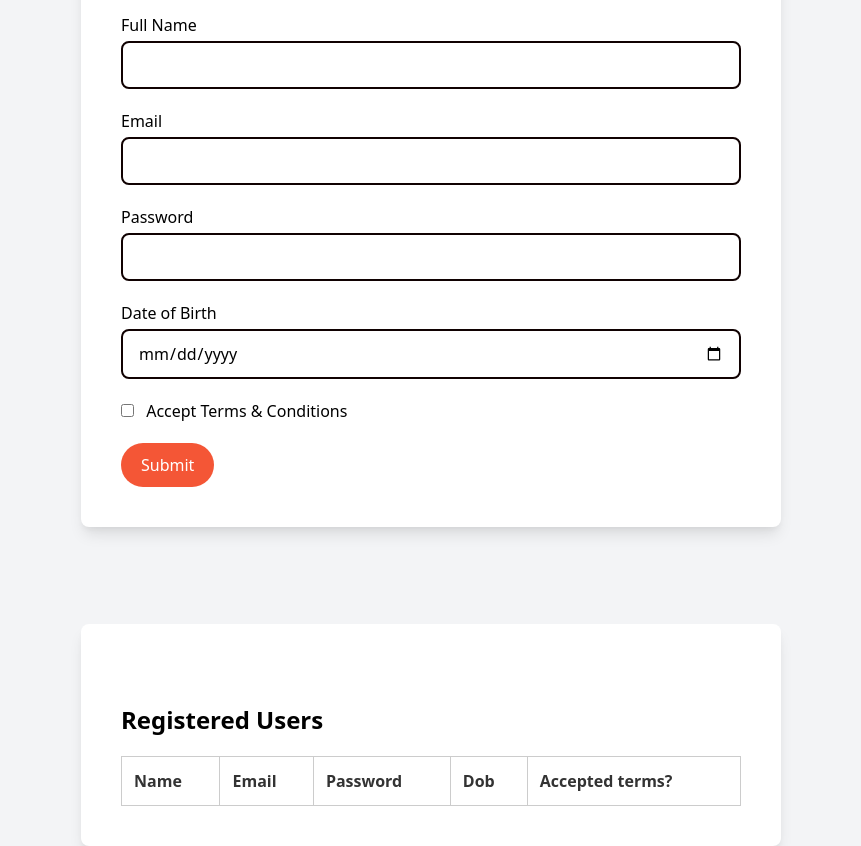
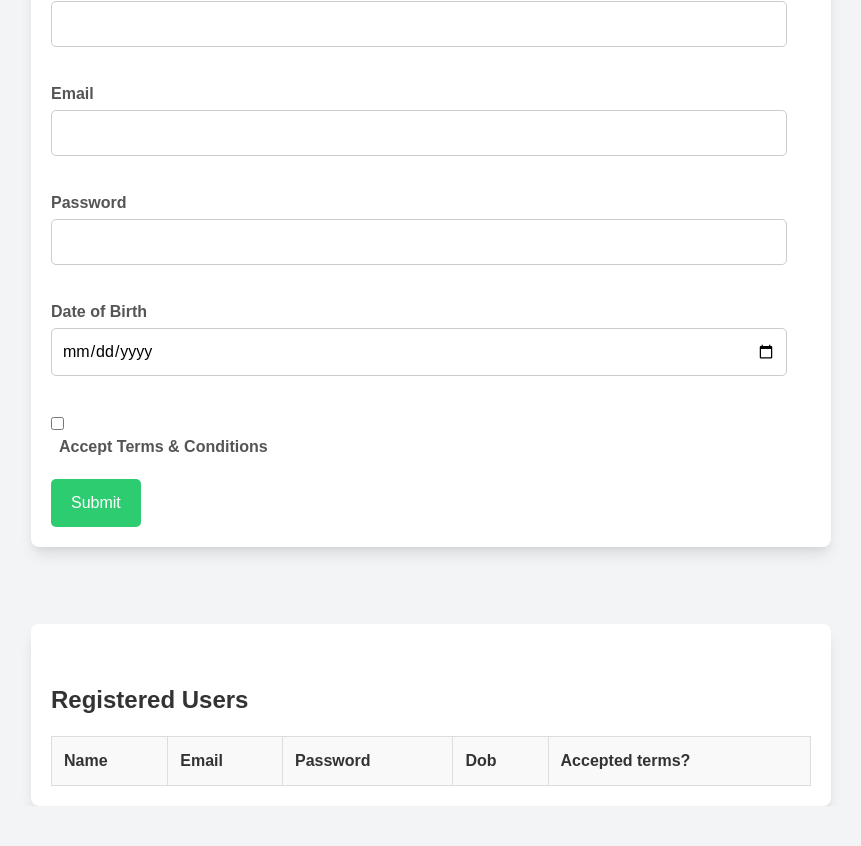
Before and after one commit to sanjanasrinivas01/wd101, a plain HTML site: page index.html in a window 1280 px wide. Shown: the part 176-1022 px from the top of the page, without its empty margins (209-1070 px from the left). After the commit the page ends 982 px from the top, so only its background shows below. Drawn offline with nearby package versions, Linux system fonts and the light colour scheme.

Commit message:
Add files via upload

```diff
--- a/index.html
+++ b/index.html
@@ -7,46 +7,98 @@
   <link href="https://cdn.jsdelivr.net/npm/tailwindcss@2.2.16/dist/tailwind.min.css" rel="stylesheet">
 
   <style>
-    .container {
-      width: 700px;
-      margin: 0 auto;
+    /* General Styles */
+body {
+  font-family: Arial, sans-serif;
+  background-color: #f3f4f6;
+  margin: 0;
+  padding: 0;
 }
 
+.container {
+  max-width: 800px;
+  margin: 0 auto;
+  padding: 20px;
+}
+
+/* Form Styles */
 .input-field {
-      display: block;
-      width: 100%;
-      padding: 10px 15px;
-      border: 2px solid #100101;
-      border-radius: 8px;
-      margine-bottom:15px
+  width: calc(100% - 24px);
+  padding: 10px;
+  margin-bottom: 15px;
+  border: 1px solid #ccc;
+  border-radius: 5px;
+  transition: border-color 0.3s ease;
+}
+
+.input-field:focus {
+  outline: none;
+  border-color: #3498db;
 }
 
 .submit-button {
-      background-color:#f45636;
+  background-color: #2ecc71;
   color: white;
-      padding: 10px 20px;
-      border-radius: 50px;
+  padding: 12px 20px;
   border: none;
+  border-radius: 5px;
   cursor: pointer;
-      transition: background-color 0.2s ease-in-out;
+  transition: background-color 0.3s ease;
 }
 
 .submit-button:hover {
-      background-color: #e7803c;
+  background-color: #27ae60;
 }
 
+/* Table Styles */
 .table {
   width: 100%;
   border-collapse: collapse;
-      margin-top : 20px;
+  margin-top: 20px;
 }
 
-    .table th, td {
+.table th,
+.table td {
   padding: 12px;
-      border: 1px solid #ccc;
+  border: 1px solid #ddd;
   text-align: left;
+}
+
+.table th {
+  background-color: #f9f9f9;
+  font-weight: bold;
   color: #333;
 }
+
+/* Labels */
+label {
+  display: block;
+  margin-bottom: 6px;
+  color: #555;
+  font-weight: bold;
+}
+
+/* Checkbox Style */
+input[type="checkbox"] {
+  margin-right: 8px;
+  vertical-align: middle;
+}
+
+/* Header Style */
+h2 {
+  font-size: 1.8rem;
+  margin-bottom: 15px;
+  color: #333;
+}
+
+/* Error Message */
+.error-message {
+  color: #ff0000;
+  margin-top: 5px;
+  font-size: 14px;
+}
+
+
   </style>
 </head>
 <body class="bg-gray-100">
```
Also changed, not shown: index.js (line endings or trailing spaces). Lines whose indentation alone changed are shown as unchanged.
